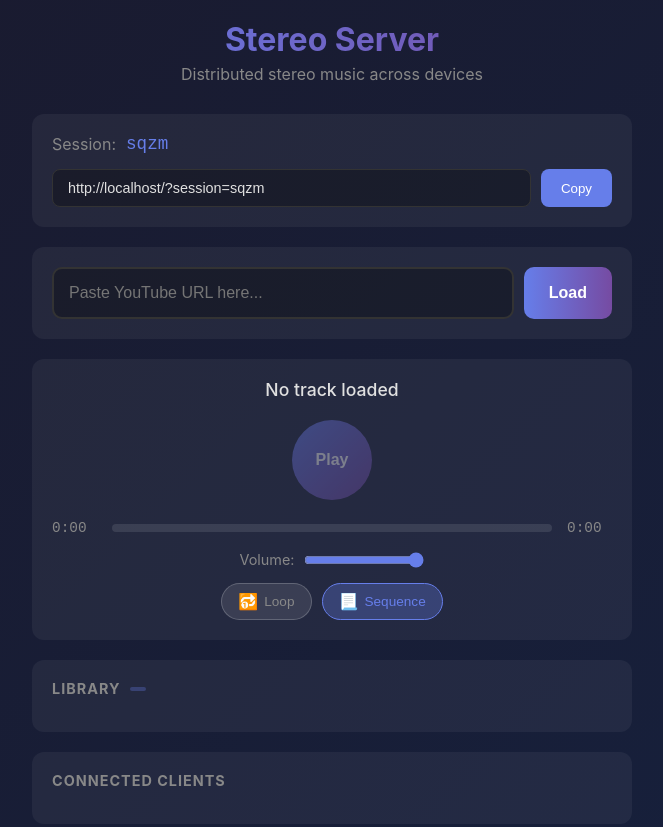
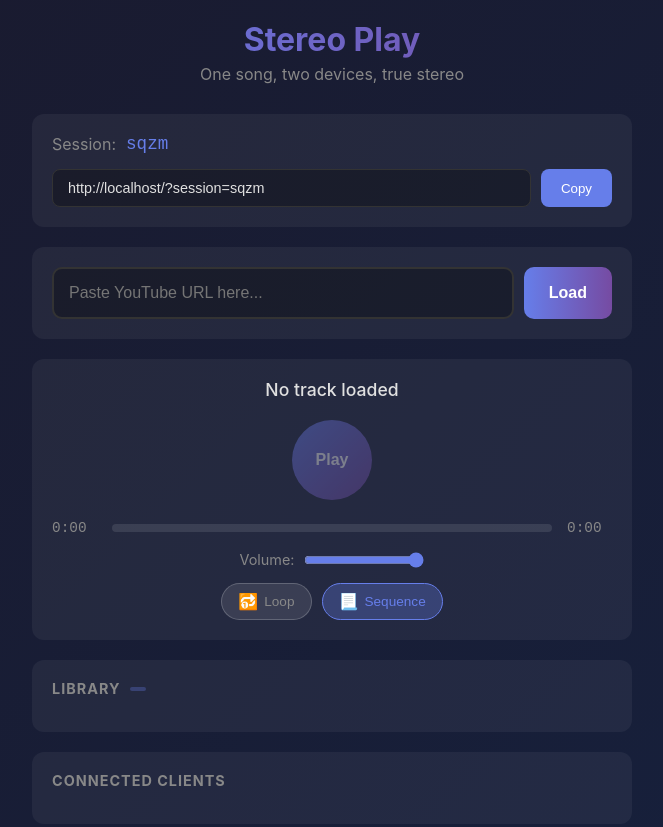
Before and after one commit to wintlu/stereo-play, a website with bundled scripts: page public/index.html in a window 1280 px wide. Shown: the top 827 px of the page, without its empty margins (308-971 px from the left). Built offline with nearby package versions, Linux system fonts and the light colour scheme; no server answers.

Commit message:
Rebrand to Stereo Play with new tagline
- Rename project to "stereo-play"
- Update tagline: "One song, two devices, true stereo"
- Update UI header and page title
- Update server startup message
- Add README.md with project description and setup instructions

Co-Authored-By: Claude <noreply@anthropic.com>

```diff
--- a/package.json
+++ b/package.json
@@ -1,7 +1,7 @@
 {
-  "name": "stereo-server",
+  "name": "stereo-play",
   "version": "1.0.0",
-  "description": "Distributed stereo music player - sync audio across devices with channel separation",
+  "description": "One song, two devices, true stereo - synchronized channel separation across devices",
   "type": "module",
   "scripts": {
     "dev": "tsx watch src/index.ts",
--- a/public/index.html
+++ b/public/index.html
@@ -3,14 +3,14 @@
 <head>
   <meta charset="UTF-8">
   <meta name="viewport" content="width=device-width, initial-scale=1.0">
-  <title>Stereo Server</title>
+  <title>Stereo Play</title>
   <link rel="stylesheet" href="styles.css">
 </head>
 <body>
   <div class="container">
     <header>
-      <h1>Stereo Server</h1>
-      <p class="subtitle">Distributed stereo music across devices</p>
+      <h1>Stereo Play</h1>
+      <p class="subtitle">One song, two devices, true stereo</p>
     </header>
 
     <section class="session-section">
--- a/src/index.ts
+++ b/src/index.ts
@@ -62,7 +62,7 @@ async function main() {
   // Start server
   try {
     await app.listen({ port: PORT, host: '0.0.0.0' });
-    console.log(`\n🎵 Stereo Server running at http://localhost:${PORT}\n`);
+    console.log(`\n🎵 Stereo Play running at http://localhost:${PORT}\n`);
   } catch (err) {
     app.log.error(err);
     process.exit(1);
```
Also changed, not shown: README.md (added).
